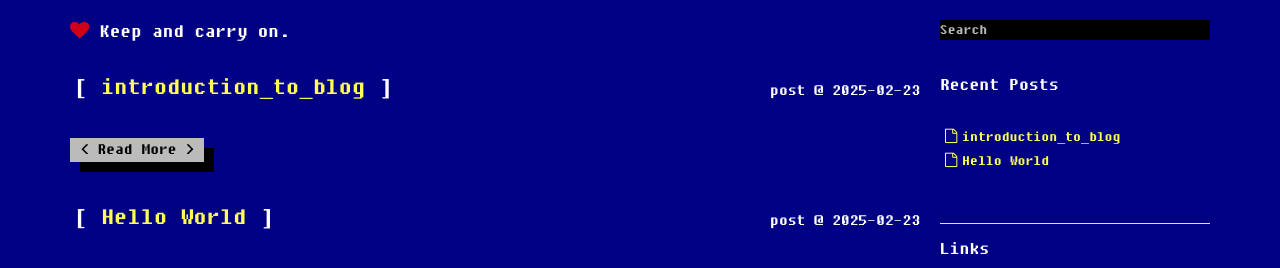
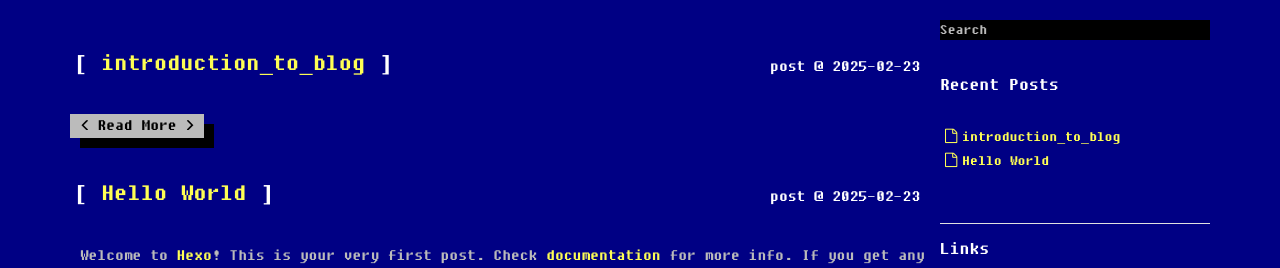
Before and after one commit to obserbeer/obserbeer.github.io, a plain HTML site: page index.html in a window 1280 px wide. Shown: the part 166-434 px from the top of the page. Drawn offline with Linux system fonts and the light colour scheme; a web font is replaced by a local one.

Commit message:
Site updated: 2025-02-23 21:15:46

```diff
--- a/index.html
+++ b/index.html
@@ -113,11 +113,6 @@
 
 
 		<div class="slogan">
-
-
-		<i class="fa fa-heart blink-slow"></i>
-
-		Keep and carry on.
 
 </div>
 
```
